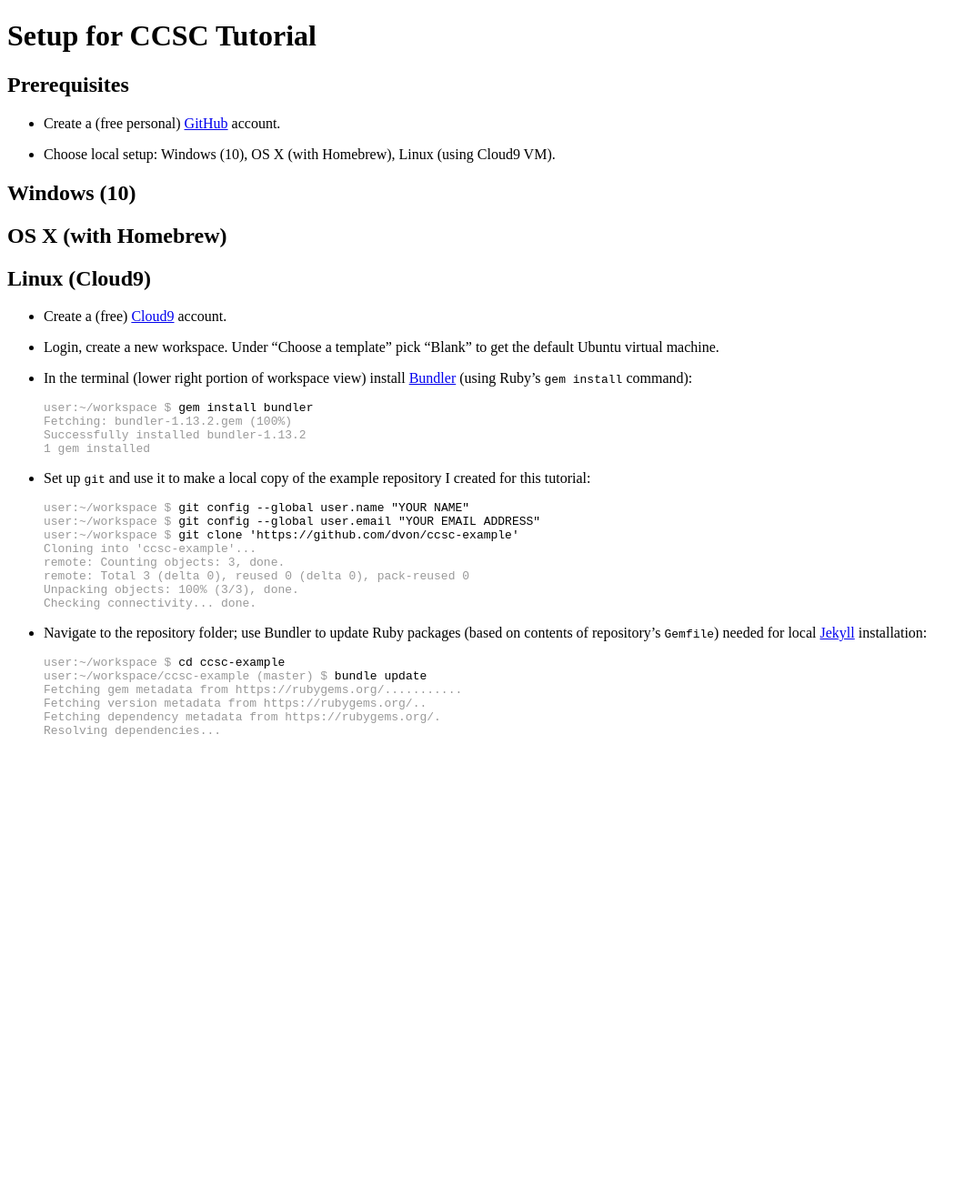
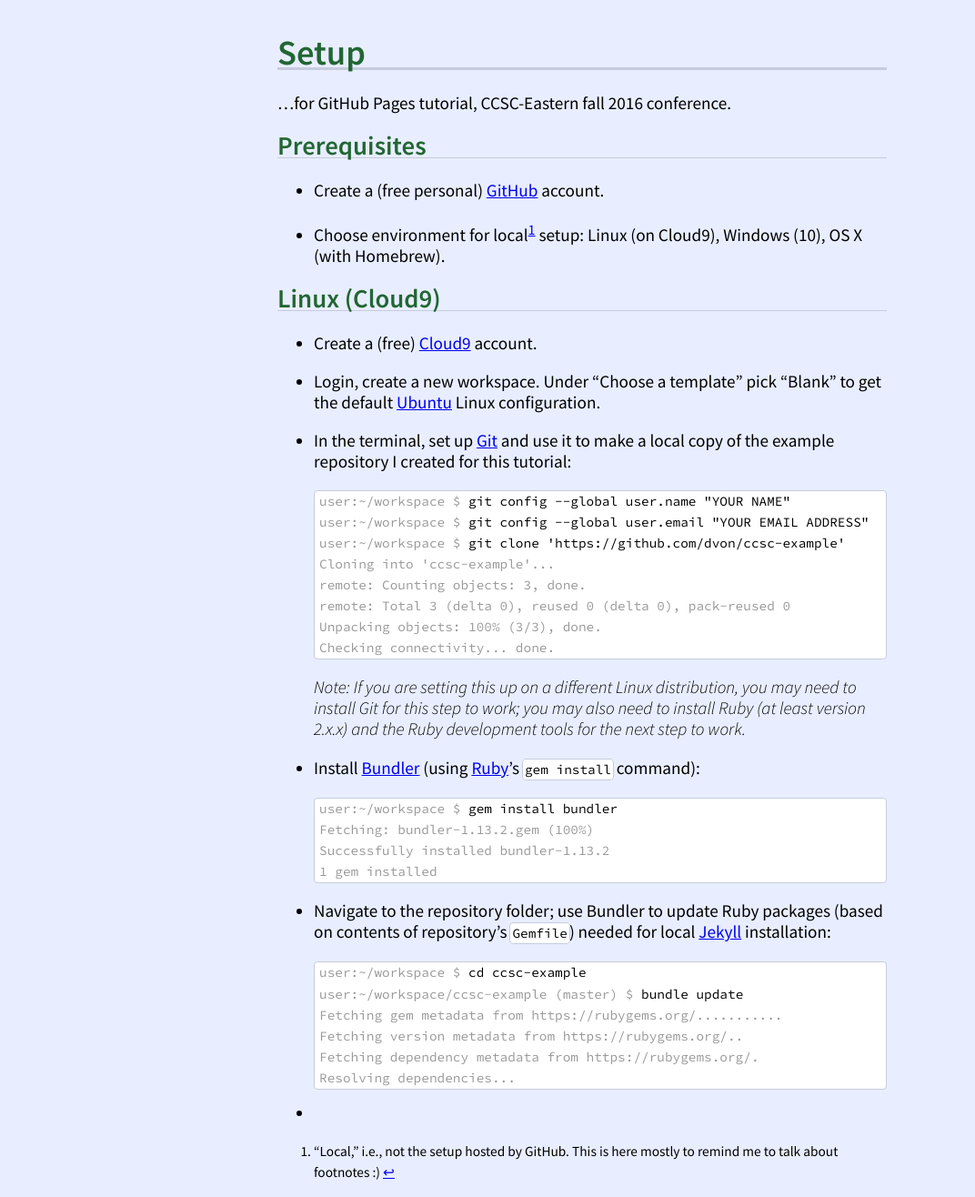
Before and after one commit to TIny-Hacker/ccsc-tutorial, a Jekyll site: the page built from setup.md, in a window 1280 px wide. Shown: the whole page at 91% size, without its empty margins (0-1072 px from the left). Built offline with Jekyll 4.4.1, drawn with Linux system fonts in a browser that asks for light colours; before the commit the page ends 900 px from its top, so only the background shows below that.

Commit message:
Fonts, styles, tweaks.  Not much content :(

```diff
--- a/_layouts/default.html
+++ b/_layouts/default.html
@@ -5,6 +5,8 @@
     <link rel="stylesheet" href="{{ site.baseurl }}/css/style.css" />
   </head>
   <body>
-    {{ content }}
+    <div class="content">
+      {{ content }}
+    </div>
   </body>
 </html>
--- a/css/style.css
+++ b/css/style.css
@@ -1,3 +1,54 @@
+@import url(https://fonts.googleapis.com/css?family=Source+Sans+Pro:400,300italic,600,600italic);
+@import url(https://fonts.googleapis.com/css?family=Source+Code+Pro:400,400italic,700,700italic);
+
+body {
+  font-family: "Source Sans Pro";
+  font-size: 120%;
+  line-height: 120%;
+  background: #e8eeff;
+}
+
+.content {
+  max-width: 670px;
+  margin: auto;
+}
+
+h1, h2 {
+  color: #263;
+}
+
+h1 {
+  padding-top: 20px;
+  padding-bottom: 5px;
+  border-bottom: 3px solid #c6ccdd;
+}
+
+h2 {
+  padding-bottom: 1px;
+  border-bottom: 1px solid #c6ccdd;
+}
+
+pre, code {
+  font-family: "Source Code Pro";
+  font-size: 75%;
+  background: #fff;
+  border: 1px solid #c6ccdd;
+  border-radius: 4px;
+}
+
+pre {
+  padding-left: 5px;
+}
+
 pre .muted {
-    opacity: 0.4;
+  opacity: 0.4;
 }
+
+code {
+  padding: 2px;
+  margin: -1px;
+}
+
+.footnotes {
+  font-size: 80%;
+}
--- a/setup.md
+++ b/setup.md
@@ -1,43 +1,35 @@
 ---
+title: Setup
+section: 1
 layout: default
+summary:
+    "Set up the software you need, and confirm that it's set up correctly."
 ---
 
-# Setup for CCSC Tutorial
+# Setup
+
+...for GitHub Pages tutorial, CCSC-Eastern fall 2016 conference.
 
 ## Prerequisites
 
 -   Create a (free personal) [GitHub](https://github.com/)
     account.
 
--   Choose local setup:  Windows (10), OS X (with Homebrew),
-    Linux (using Cloud9 VM).
+-   Choose environment for local[^local] setup:  Linux (on Cloud9),
+    Windows (10), OS X (with Homebrew).
 
-## Windows (10)
-
-## OS X (with Homebrew)
+[^local]: "Local," i.e., not the setup hosted by GitHub.  This is
+    here mostly to remind me to talk about footnotes :)
 
 ## Linux (Cloud9)
 
 -   Create a (free) [Cloud9](https://c9.i0/) account.
 
 -   Login, create a new workspace.  Under "Choose a template"
-    pick "Blank" to get the default Ubuntu virtual machine.
+    pick "Blank" to get the default [Ubuntu](https://www.ubuntu.com)
+    Linux configuration.
 
--   In the terminal (lower right portion of workspace view)
-    install [Bundler](http://bundler.io/) (using Ruby's `gem
-    install` command):
-
-    <pre>
-    <span class="muted">user:~/workspace $</span> gem install bundler
-    <span class="muted">Fetching: bundler-1.13.2.gem (100%)
-    Successfully installed bundler-1.13.2
-    1 gem installed</span>
-    </pre>
-
-    <!-- Other linux: should confirm Ruby version and install
-    development tools if necessary. -->
-
--   Set up `git` and use it to
+-   In the terminal, set up [Git](https://git-scm.com) and use it to
     make a local copy of the example repository I created for
     this tutorial:
 
@@ -52,6 +44,21 @@ layout: default
     Checking connectivity... done.</span>
     </pre>
 
+    *Note: If you are setting this up on a different Linux distribution,
+    you may need to install Git for this step to work; you may also need
+    to install Ruby (at least version 2.x.x) and the Ruby development
+    tools for the next step to work.*
+
+-   Install [Bundler](http://bundler.io/) (using
+    [Ruby](https://www.ruby-lang.org/)'s `gem install` command):
+
+    <pre>
+    <span class="muted">user:~/workspace $</span> gem install bundler
+    <span class="muted">Fetching: bundler-1.13.2.gem (100%)
+    Successfully installed bundler-1.13.2
+    1 gem installed</span>
+    </pre>
+
 -   Navigate to the repository folder; use Bundler to update Ruby
     packages (based on contents of repository's `Gemfile`) needed
     for local [Jekyll](https://jekyllrb.com) installation:
@@ -64,3 +71,5 @@ layout: default
     Fetching dependency metadata from https://rubygems.org/.
     Resolving dependencies...</span>
     </pre>
+
+-
```
Also changed, not shown: index.md (+12 -1 lines).
